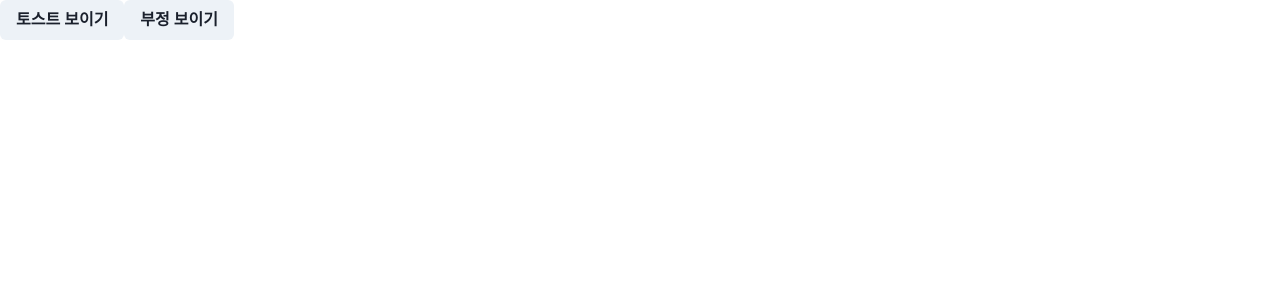
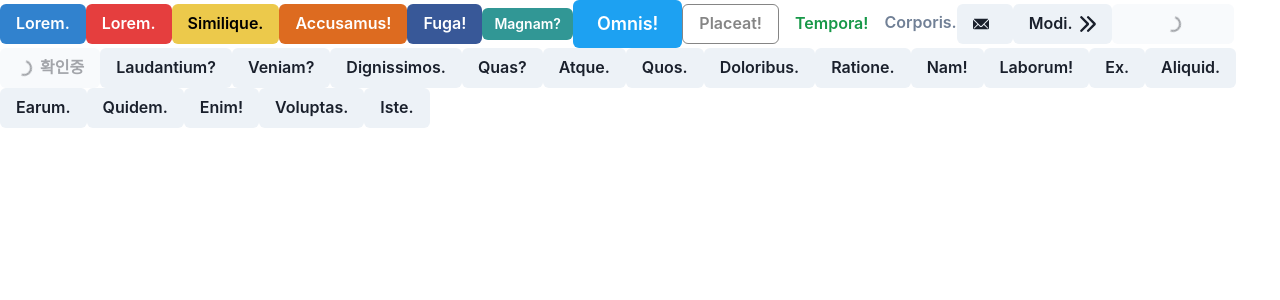
Before and after one commit to Seunggyo/react20231031, a React (Create React App) app: page / in a window 1280 px wide. Shown: the top 300 px of the page. Built offline with nearby package versions, Linux system fonts and the light colour scheme.

Commit message:
button 의 여러가지 활용방법 (colorScheme, variant, isLoading, loadingText)

```diff
--- a/src/App.js
+++ b/src/App.js
@@ -1,37 +1,50 @@
-import { Button, useToast } from "@chakra-ui/react";
+import { Button } from "@chakra-ui/react";
+import { ArrowRightIcon, EmailIcon } from "@chakra-ui/icons";
 
 function App() {
-  const toast = useToast();
   return (
     <>
-      <Button
-        onClick={() =>
-          toast({
-            title: "제목",
-            description: "내용입니다.",
-            status: "success",
-            duration: 3000,
-            isClosable: true,
-            position: "top",
-          })
-        }
-      >
-        토스트 보이기
+      <Button colorScheme="blue">Lorem.</Button>
+      <Button colorScheme="red">Lorem.</Button>
+      <Button colorScheme="yellow">Similique.</Button>
+      <Button colorScheme="orange">Accusamus!</Button>
+      <Button colorScheme="facebook">Fuga!</Button>
+      <Button colorScheme="teal" size={"sm"}>
+        Magnam?
       </Button>
-      <Button
-        onClick={() =>
-          toast({
-            title: "제목",
-            description: "부정",
-            status: "error",
-            duration: 3000,
-            isClosable: true,
-            position: "top",
-          })
-        }
-      >
-        부정 보이기
+      <Button colorScheme="twitter" size={"lg"}>
+        Omnis!
       </Button>
+      <Button colorScheme="blackAlpha" variant={"outline"}>
+        Placeat!
+      </Button>
+      <Button colorScheme="whatsapp" variant={"ghost"}>
+        Tempora!
+      </Button>
+      <Button variant={"link"}>Corporis.</Button>
+      <Button leftIcon={<EmailIcon />}></Button>
+      <Button rightIcon={<ArrowRightIcon />}>Modi.</Button>
+      <Button isLoading>Asperiores!</Button>
+      <Button isLoading loadingText={"확인중"}>
+        Nostrum?
+      </Button>
+      <Button>Laudantium?</Button>
+      <Button>Veniam?</Button>
+      <Button>Dignissimos.</Button>
+      <Button>Quas?</Button>
+      <Button>Atque.</Button>
+      <Button>Quos.</Button>
+      <Button>Doloribus.</Button>
+      <Button>Ratione.</Button>
+      <Button>Nam!</Button>
+      <Button>Laborum!</Button>
+      <Button>Ex.</Button>
+      <Button>Aliquid.</Button>
+      <Button>Earum.</Button>
+      <Button>Quidem.</Button>
+      <Button>Enim!</Button>
+      <Button>Voluptas.</Button>
+      <Button>Iste.</Button>
     </>
   );
 }
```
